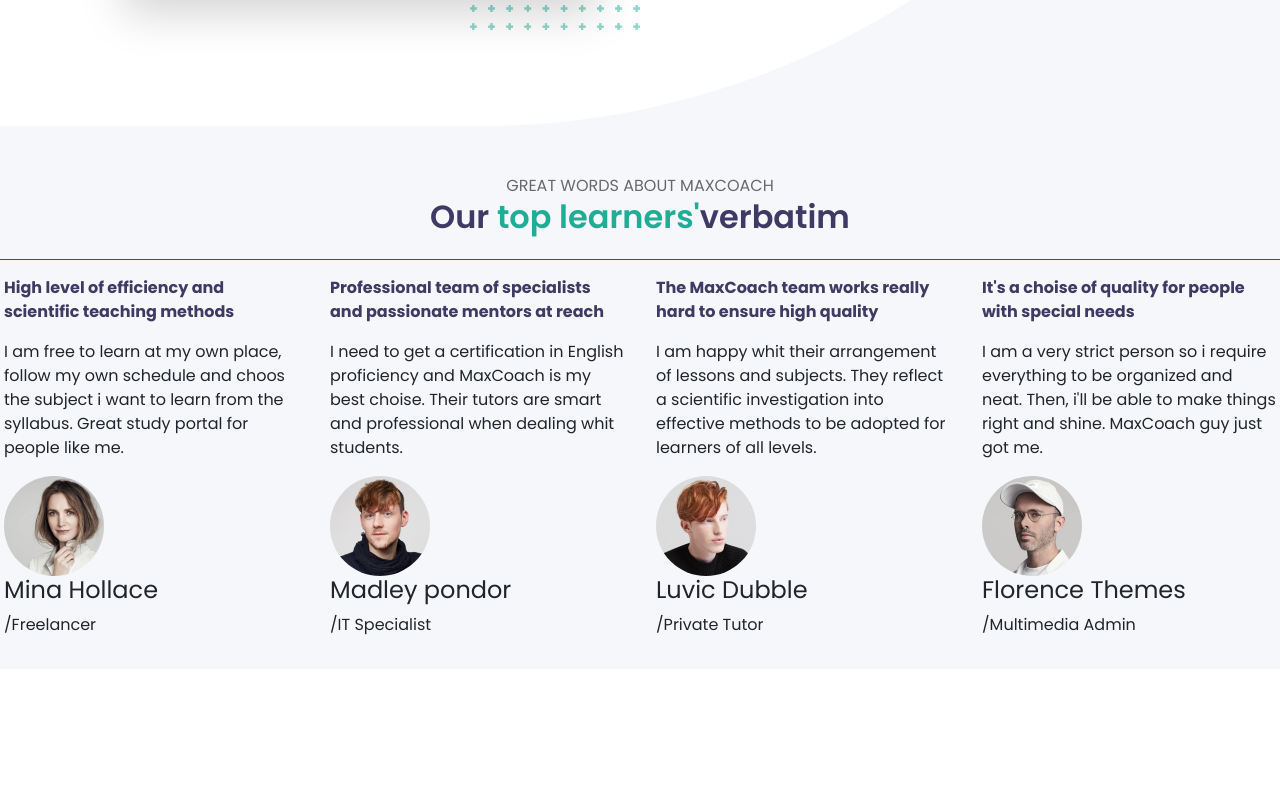
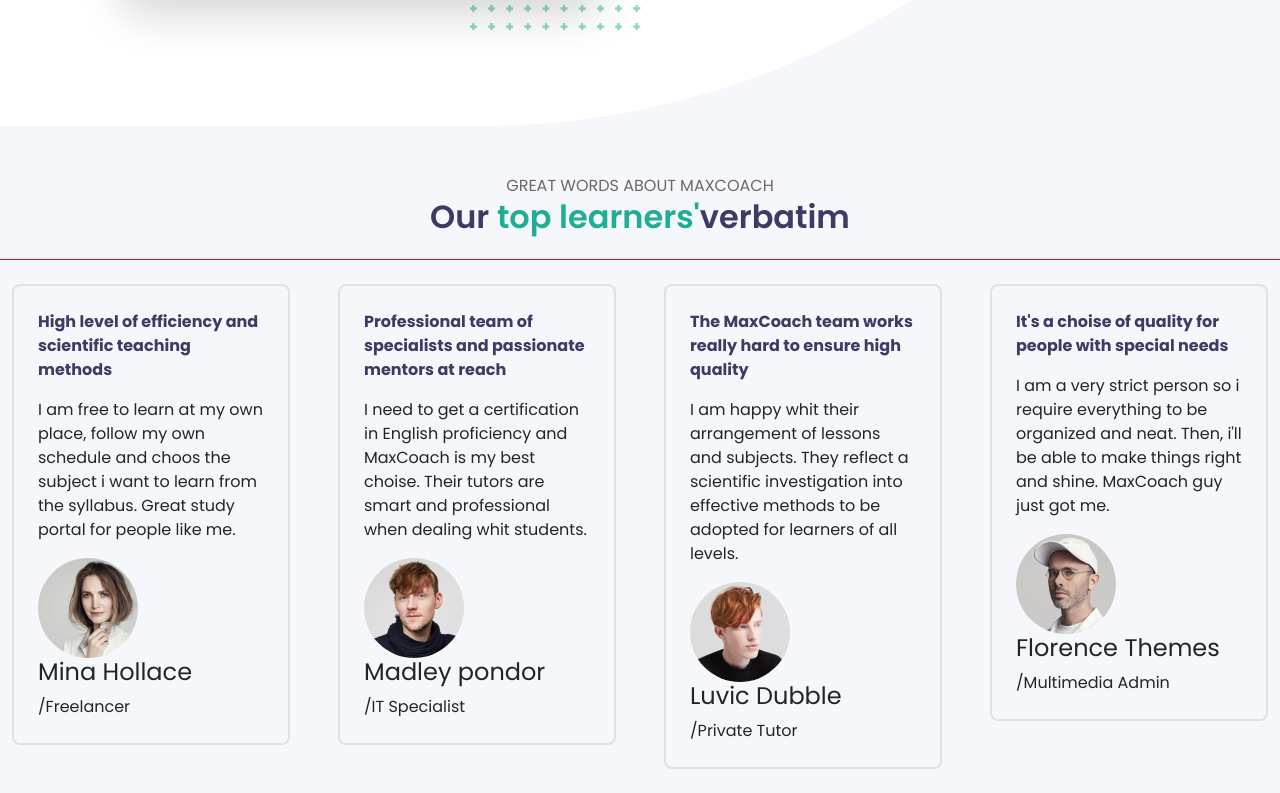
Before and after one commit to MarcoBione/proj-html-vuejs, a Vue app: page / in a window 1280 px wide. Shown: the part 2306-3099 px from the top of the page. Before the commit the page ends 2975 px from the top, so only its background shows below. Built offline with nearby package versions, Linux system fonts and the light colour scheme.

Commit message:
Add cards to carousel

```diff
--- a/src/components/MainThirdComponent.vue
+++ b/src/components/MainThirdComponent.vue
@@ -1,6 +1,7 @@
 <template>
     <div class="_mybg">
 
+        <!-- section title -->
         <div class="container pt-5 pb-3">
 
             <div class="text-center">
@@ -10,10 +11,14 @@
             </div>
 
         </div>
-        <div class="carousel debug">
+
+        <!-- section for carousel -->
+        <div class="_mycarousel debug">
             <div class="row">
 
-                <div class="col d-flex p-3 flex-column" v-for="card, index in   store.learners ">
+                <div class="col d-flex p-4 flex-column justify-content-between" v-for="card, index in   store.learners ">
+
+                    <div class="p-4 border border-2 rounded-3">
 
                         <div>
                             <div>
@@ -26,13 +31,16 @@
                             <img :src="'/course-portal/images/' + card.profileimg" :alt="'Author' + card.id">
                             <div class="infobox">
                                 <h4>{{ card.name }}</h4>
-                            <p>/{{ card.occupation }}</p>
+                                <p class="m-0">/{{ card.occupation }}</p>
+                            </div>
                         </div>
                     </div>
 
                 </div>
             </div>
         </div>
+
+
     </div>
 </template>
 
@@ -55,4 +63,10 @@
     width: 100px;
     border-radius: 50%;
 }
+
+._mycarousel {
+    overflow-y: auto;
+    width: 100%;
+    height: auto;
+}
 </style>
```
Lines whose indentation alone changed are shown as unchanged.
